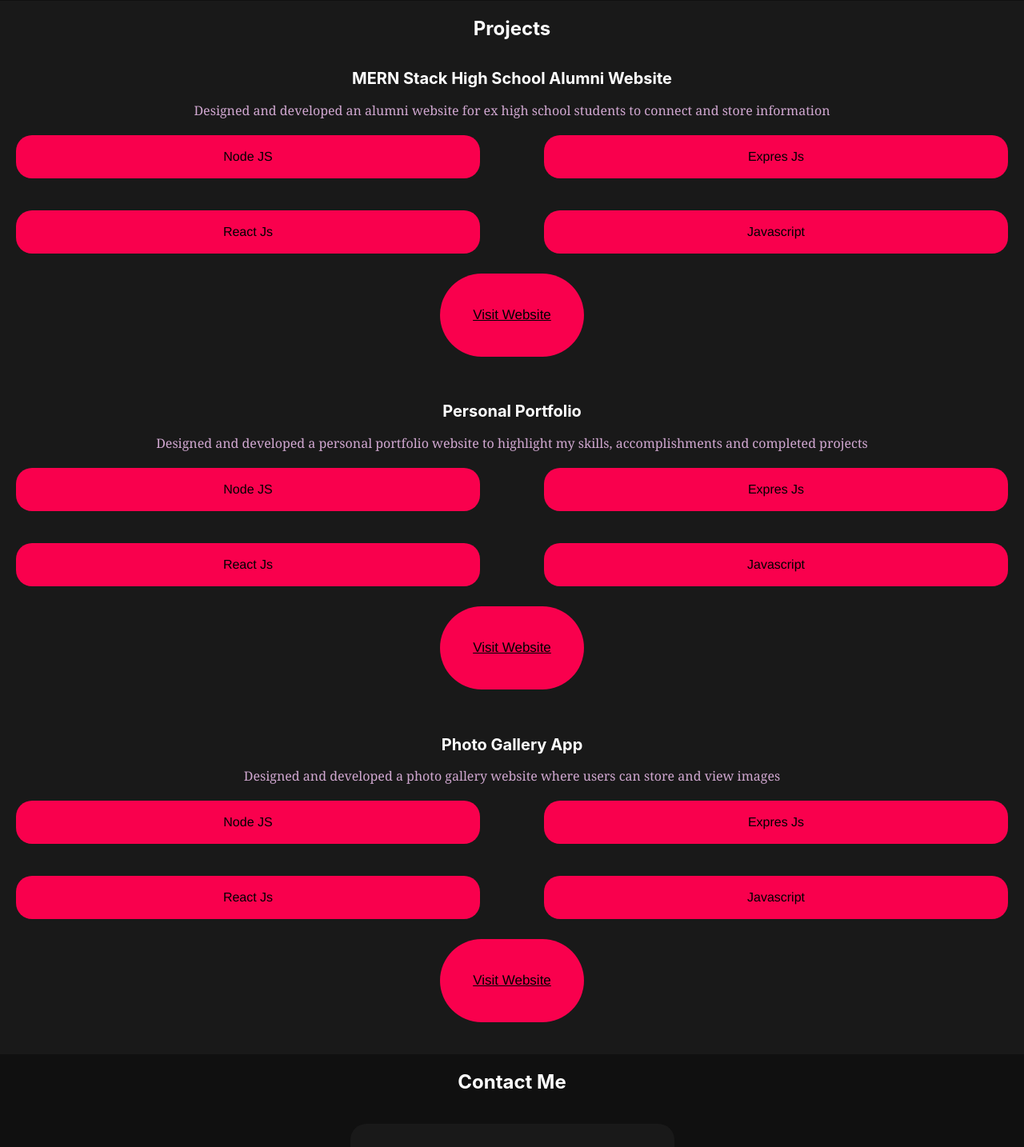
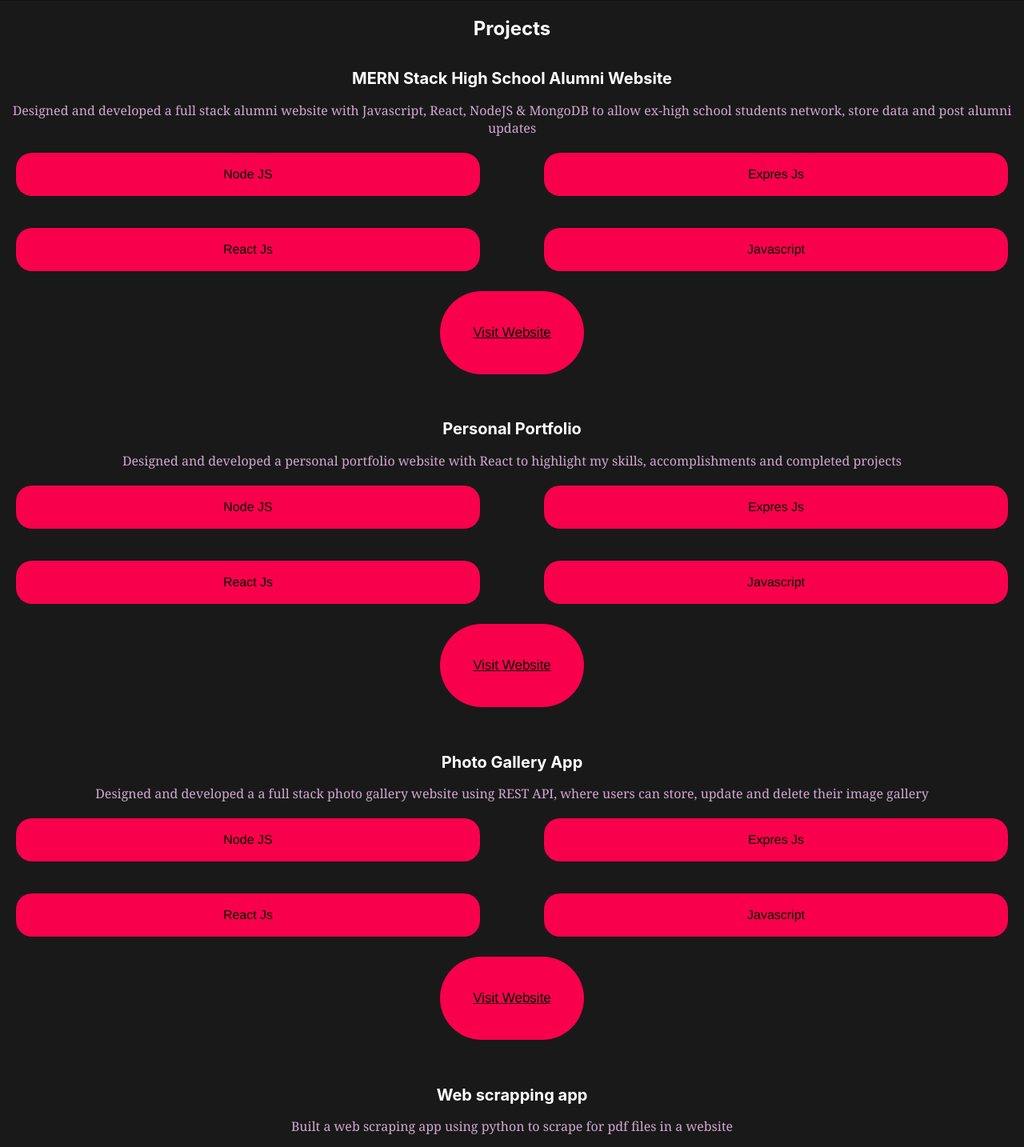
Before and after one commit to enahororenas/portfolio, a React (Create React App) app: page / in a window 1280 px wide. Shown: the part 4700-6134 px from the top of the page at 80% size. Built offline with nearby package versions, Linux system fonts and the light colour scheme; the HTML template or start-up script is replaced by a standard one.

Commit message:
changed description

```diff
--- a/src/pages/Project.js
+++ b/src/pages/Project.js
@@ -6,7 +6,7 @@ const Project = () => {
   const data = [
     {
       name: "MERN Stack High School Alumni Website",
-      des: "Designed and developed an alumni website for ex high school students to connect and store information",
+      des: "Designed and developed a full stack alumni website with Javascript, React, NodeJS & MongoDB to allow ex-high school students network, store data and post alumni updates",
       projectlink: "https://delssadiaspora.onrender.com",
       techused: [
         {techname: "Node JS"},{techname: "Expres Js"},{techname: "React Js"},{techname: "Javascript"}
@@ -14,15 +14,22 @@ const Project = () => {
     },
     {
       name: "Personal Portfolio",
-      des: "Designed and developed a personal portfolio website to highlight my skills, accomplishments and completed projects",
+      des: "Designed and developed a personal portfolio website with React to highlight my skills, accomplishments and completed projects",
       projectlink: "https://enahoro.onrender.com",
       techused: [{techname: "Node JS"},{techname: "Expres Js"},{techname: "React Js"},{techname: "Javascript"}],
     },
     {
       name: "Photo Gallery App",
-      des: "Designed and developed a photo gallery website where users can store and view images",
+      des: "Designed and developed a a full stack photo gallery website using REST API, where users can store, update and delete their image gallery",
       projectlink: "https://pwgallery.onrender.com",
       techused: [{techname: "Node JS"},{techname: "Expres Js"},{techname: "React Js"},{techname: "Javascript"}],
+    },
+    {
+      name: "Web scrapping app",
+      des: "Built a web scraping app using python to scrape for pdf files in a website",
+      techused: [
+        {techname: "Python"},
+      ],
     },
   ];
 
```
